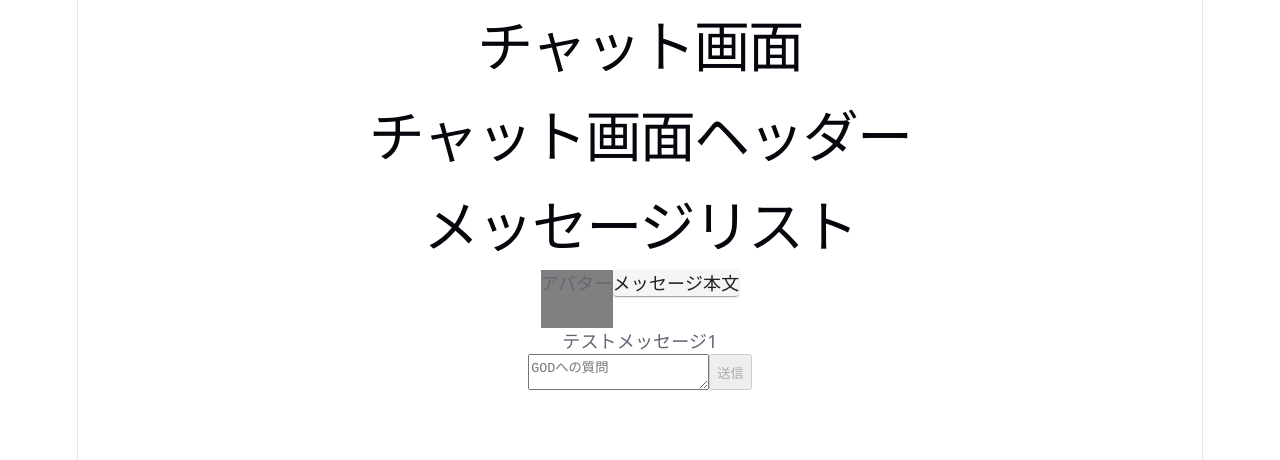
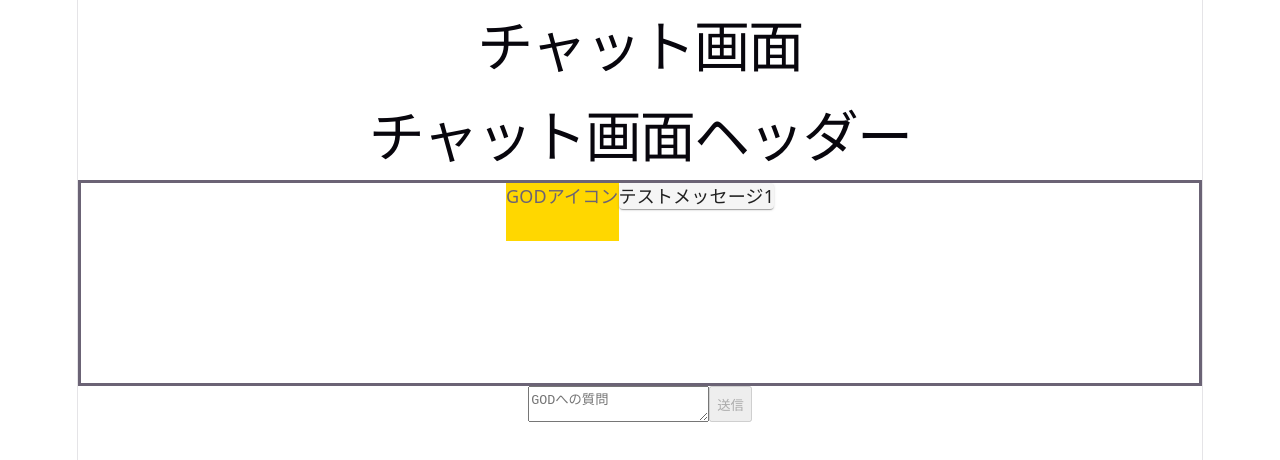
Before and after one commit to BTC10-PhilosophersStone/GOD, a React (Vite) app: page /chat in a window 1280 px wide. Shown: the top 460 px of the page. Built offline with nearby package versions, Linux system fonts and the light colour scheme.

Commit message:
アイコンとメッセージの構造、自動スクロール機能

```diff
--- a/src/components/ChatApp/Avatar.jsx
+++ b/src/components/ChatApp/Avatar.jsx
@@ -1,7 +1,11 @@
-export function Avatar() {
+export function Avatar({ post }) {
   return (
     <>
-      <p style={{ backgroundColor: "gray" }}>アバター</p>
+      {post === "GOD" ? (
+        <p style={{ backgroundColor: "gold" }}>GODアイコン</p>
+      ) : (
+        <p style={{ backgroundColor: "grey" }}>userアイコン</p>
+      )}
     </>
   );
 }
--- a/src/components/ChatApp/MessageContent.jsx
+++ b/src/components/ChatApp/MessageContent.jsx
@@ -1,5 +1,5 @@
 import { Card } from "@mui/material";
-export function MessageContent({ message }) {
+export function MessageContent({ content }) {
   return (
     <>
       <Card
@@ -12,7 +12,7 @@ export function MessageContent({ message }) {
           display: "flex",
         }}
       >
-        <p>メッセージ本文</p>
+        <p>{content}</p>
       </Card>
     </>
   );
--- a/src/components/ChatApp/MessageList.jsx
+++ b/src/components/ChatApp/MessageList.jsx
@@ -1,17 +1,24 @@
 import { useAtom } from "jotai";
 import { MessageListItem } from "./MessageListItem";
 import { messageListAtom } from "../atoms";
+import { useEffect, useRef } from "react";
 
 export function MessageList() {
   const [messageList, setMessageList] = useAtom(messageListAtom);
+  const scrollRef = useRef(null);
+  useEffect(() => {
+    scrollRef.current.scrollTop = scrollRef.current.scrollHeight;
+  }, [messageList]);
   return (
     <>
-      <h1>メッセージリスト</h1>
-      <MessageListItem />
-      {console.log("messageList", messageList)}
-      {messageList.map((message) => (
-        <p key={message.id}>{message.content}</p>
-      ))}
+      <div
+        style={{ border: "solid", height: "200px", overflowY: "auto" }}
+        ref={scrollRef}
+      >
+        {messageList.map((message) => (
+          <MessageListItem key={message.id} message={message} />
+        ))}
+      </div>
     </>
   );
 }
--- a/src/components/ChatApp/MessageListItem.jsx
+++ b/src/components/ChatApp/MessageListItem.jsx
@@ -1,7 +1,7 @@
 import { Avatar } from "./Avatar";
 import { MessageContent } from "./MessageContent";
 
-export function MessageListItem() {
+export function MessageListItem({ message }) {
   return (
     <>
       <div
@@ -11,8 +11,17 @@ export function MessageListItem() {
           justifyContent: "center",
         }}
       >
-        <Avatar />
-        <MessageContent />
+        {message.post === "GOD" ? (
+          <>
+            <Avatar post={message.post} />
+            <MessageContent content={message.content} />
+          </>
+        ) : (
+          <>
+            <MessageContent content={message.content} />
+            <Avatar post={message.post} />
+          </>
+        )}
       </div>
     </>
   );
--- a/src/components/ChatApp/PromptButton.jsx
+++ b/src/components/ChatApp/PromptButton.jsx
@@ -5,11 +5,33 @@ export function PromptButton() {
   const [prompt, setPrompt] = useAtom(promptAtom);
   const [messageList, setMessageList] = useAtom(messageListAtom);
 
+  const addMessageFromUser = () => {
+    setMessageList((prev) => {
+      const maxId = prev[prev.length - 1].id;
+      const messageItemFromUser = {
+        id: maxId + 1,
+        post: "user",
+        content: prompt,
+      };
+      return [...prev, messageItemFromUser];
+    });
+  };
+  const addMessageFromGod = async () => {
+    const messageFromGod = await "message from GOD"; //ここでAPIで得た回答に差し替える
+    setMessageList((prev) => {
+      const maxId = prev[prev.length - 1].id;
+      const messageItemFromGod = {
+        id: maxId + 1,
+        post: "GOD",
+        content: messageFromGod,
+      };
+      return [...prev, messageItemFromGod];
+    });
+  };
   const handleClick = () => {
-    const maxId = messageList[messageList.length - 1].id;
-    const newMessageItem = { id: maxId + 1, post: "user", content: prompt };
-    setMessageList([...messageList, newMessageItem]);
+    addMessageFromUser();
     setPrompt("");
+    addMessageFromGod();
   };
   return (
     <>
```
Also changed, not shown: src/components/ChatApp/ChatApp.jsx (+1 -6 lines).
